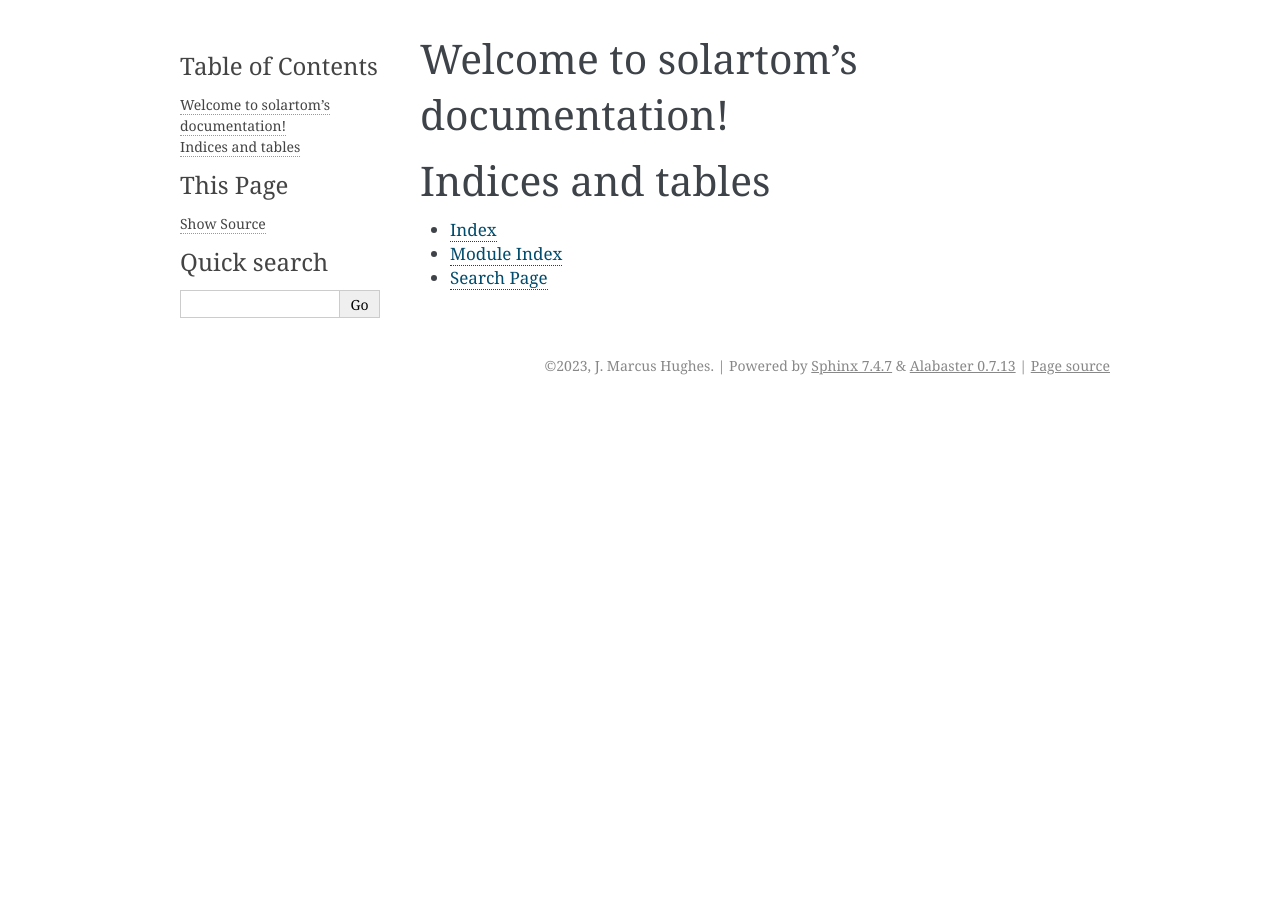
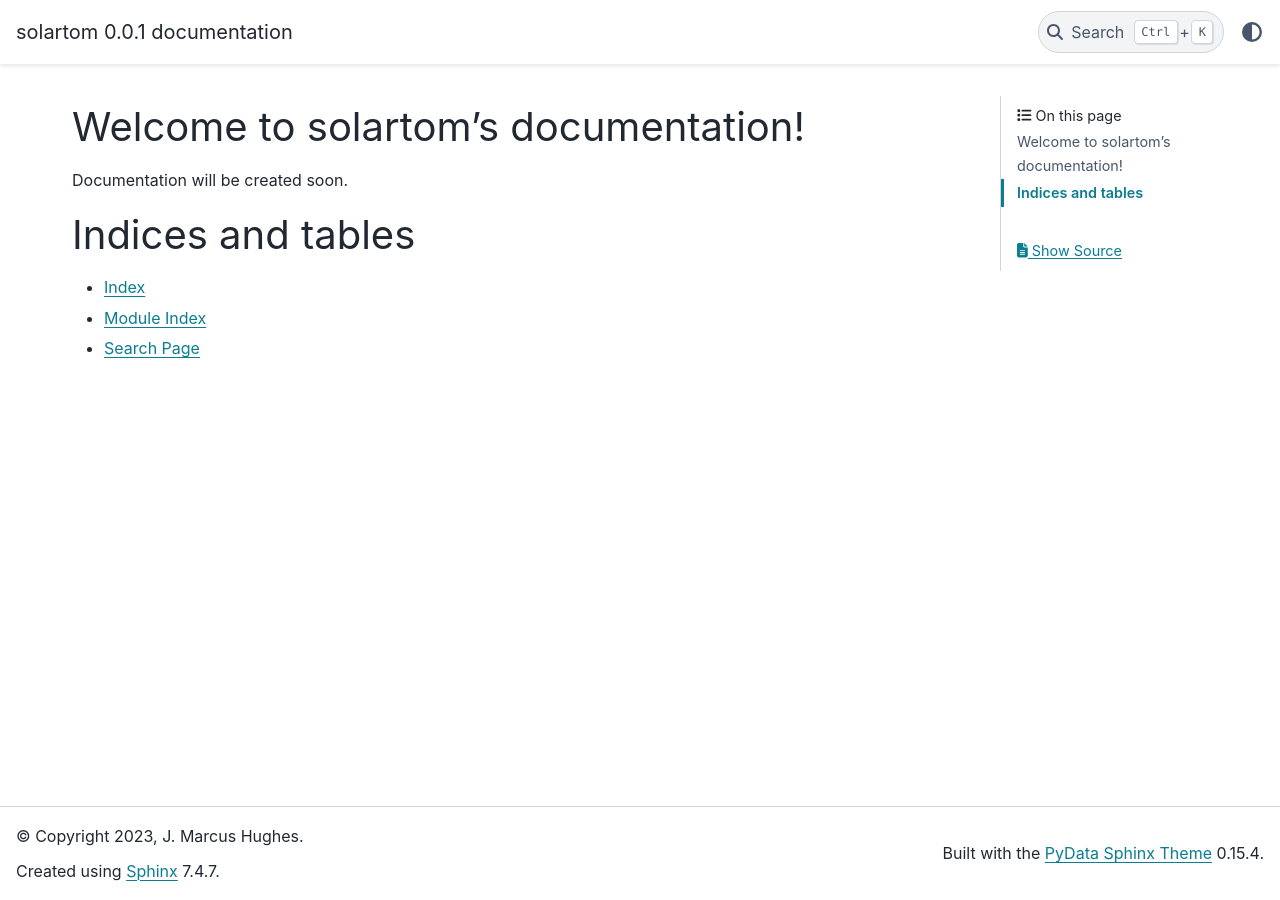
Before and after one commit to jmbhughes/solartom, a Sphinx documentation site: the page built from docs/source/index.rst, in a window 1280 px wide. Built offline with Sphinx 7.4.7 and the PyData theme 0.15.4, drawn with Linux system fonts in a browser that asks for light colours.

Commit message:
change docs theme

```diff
--- a/docs/requirements.txt
+++ b/docs/requirements.txt
@@ -1 +1,2 @@
 sphinx
+pydata-sphinx-theme
--- a/docs/source/conf.py
+++ b/docs/source/conf.py
@@ -24,5 +24,5 @@ exclude_patterns = []
 # -- Options for HTML output -------------------------------------------------
 # https://www.sphinx-doc.org/en/master/usage/configuration.html#options-for-html-output
 
-html_theme = 'alabaster'
+html_theme = 'pydata_sphinx_theme'
 html_static_path = ['_static']
--- a/docs/source/index.rst
+++ b/docs/source/index.rst
@@ -1,15 +1,11 @@
-.. solartom documentation master file, created by
-   sphinx-quickstart on Mon Nov  6 08:01:30 2023.
-   You can adapt this file completely to your liking, but it should at least
-   contain the root `toctree` directive.
-
 Welcome to solartom's documentation!
 ====================================
+
+Documentation will be created soon.
 
 .. toctree::
    :maxdepth: 2
    :caption: Contents:
-
 
 
 Indices and tables
```
